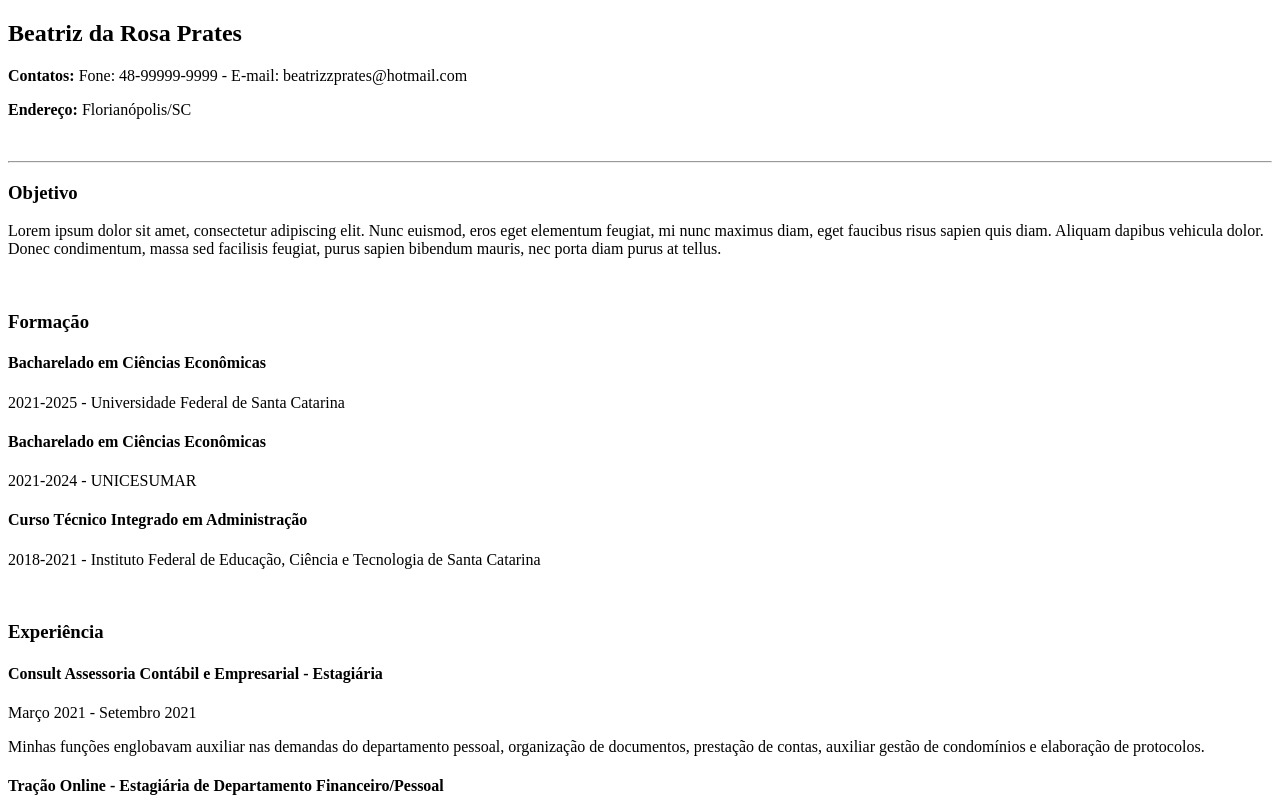
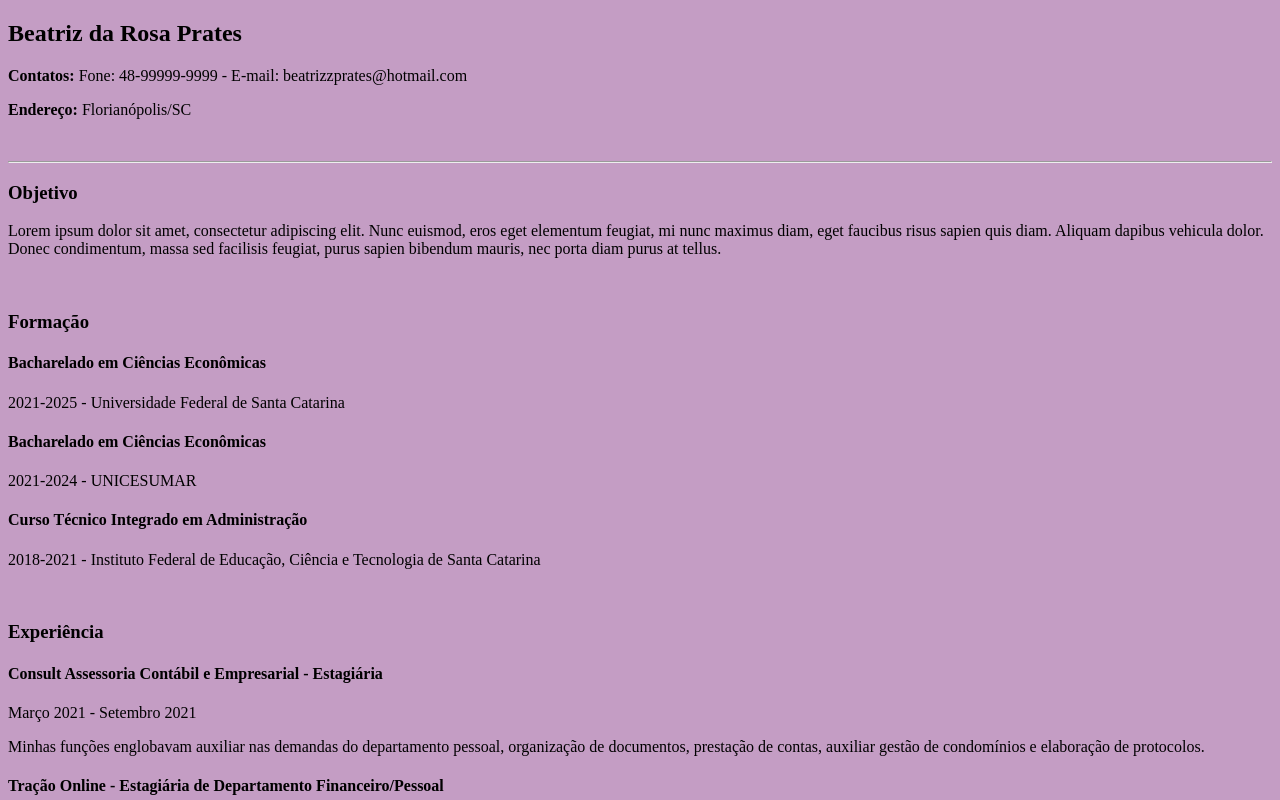
Before and after one commit to beatrizzprates/assincrono, a plain HTML site: page index.html in a window 1280 px wide. Shown: the top 800 px of the page. Drawn offline with Linux system fonts and the light colour scheme.

Commit message:
Update index.html
Alterada a cor de fundo

```diff
--- a/index.html
+++ b/index.html
@@ -3,7 +3,7 @@
   <head>
     <title>Currículo HTML</title>
   </head>
-  <body>
+  <body style="background-color: #c49dc4">
     <h2>Beatriz da Rosa Prates</h2>
     <p><strong>Contatos: </strong> Fone: 48-99999-9999 - E-mail: beatrizzprates@hotmail.com</p>
     <p><strong>Endereço: </strong> Florianópolis/SC </p>
```
